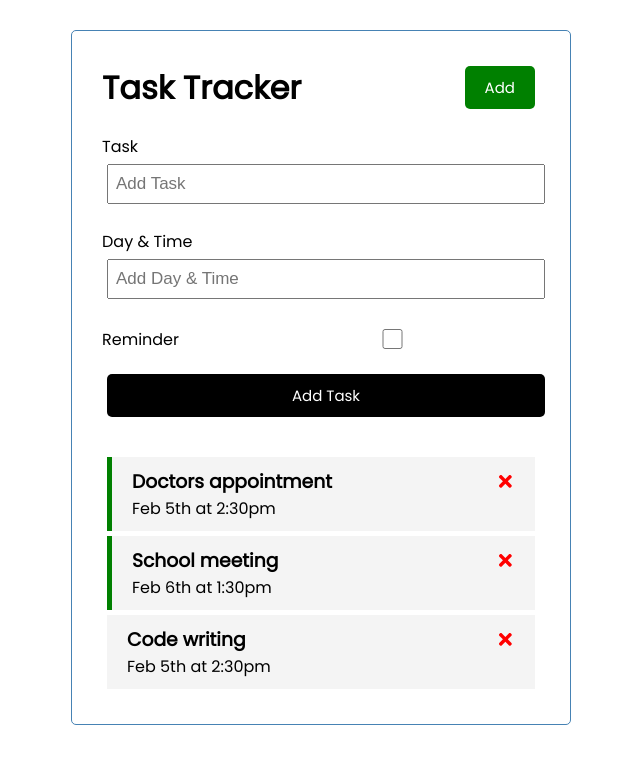
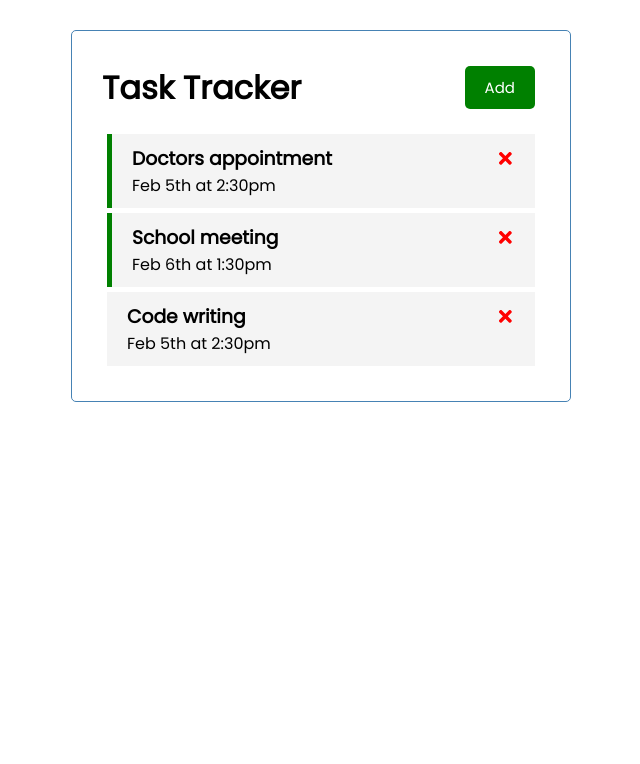
Before and after one commit to neelxie/tasker, a React (Create React App) app: page / in a window 1280 px wide. Shown: the top 764 px of the page, without its empty margins (319-959 px from the left). Built offline with nearby package versions, Linux system fonts and the light colour scheme.

Commit message:
Add new changes

```diff
--- a/src/App.js
+++ b/src/App.js
@@ -4,6 +4,7 @@
 import Tasks from "./components/Tasks";
 import { AddTask } from "./components/AddTask";
 function App() {
+  const [showAddTask, setShowAddTask] = useState(false)
   const [tasks, setTasks] = useState([
     {
       id: 1,
@@ -49,7 +50,7 @@
   return (
     <div className="container">
       <Header />
-      <AddTask onAdd={addTask} />
+      {showAddTask && <AddTask onAdd={addTask} />}
       {tasks.length > 0 ? (
         <Tasks tasks={tasks} onDelete={deleteTask} onToggle={toggleReminder} />
       ) : (
--- a/src/components/Header.js
+++ b/src/components/Header.js
@@ -1,14 +1,12 @@
 import PropTypes from 'prop-types'
 import Button from './Button'
 
-const Header = ({title}) => {
-    const onClick = () => {
-        console.log('Clicked');
-    }
+const Header = ({title, onAdd}) => {
+
     return (
         <header className="header" >
             <h1>{title}</h1>
-            <Button color='green' label='Add' onClick={onClick} />
+            <Button color='green' label='Add' onClick={onAdd} />
         </header>
     )
 }
```
